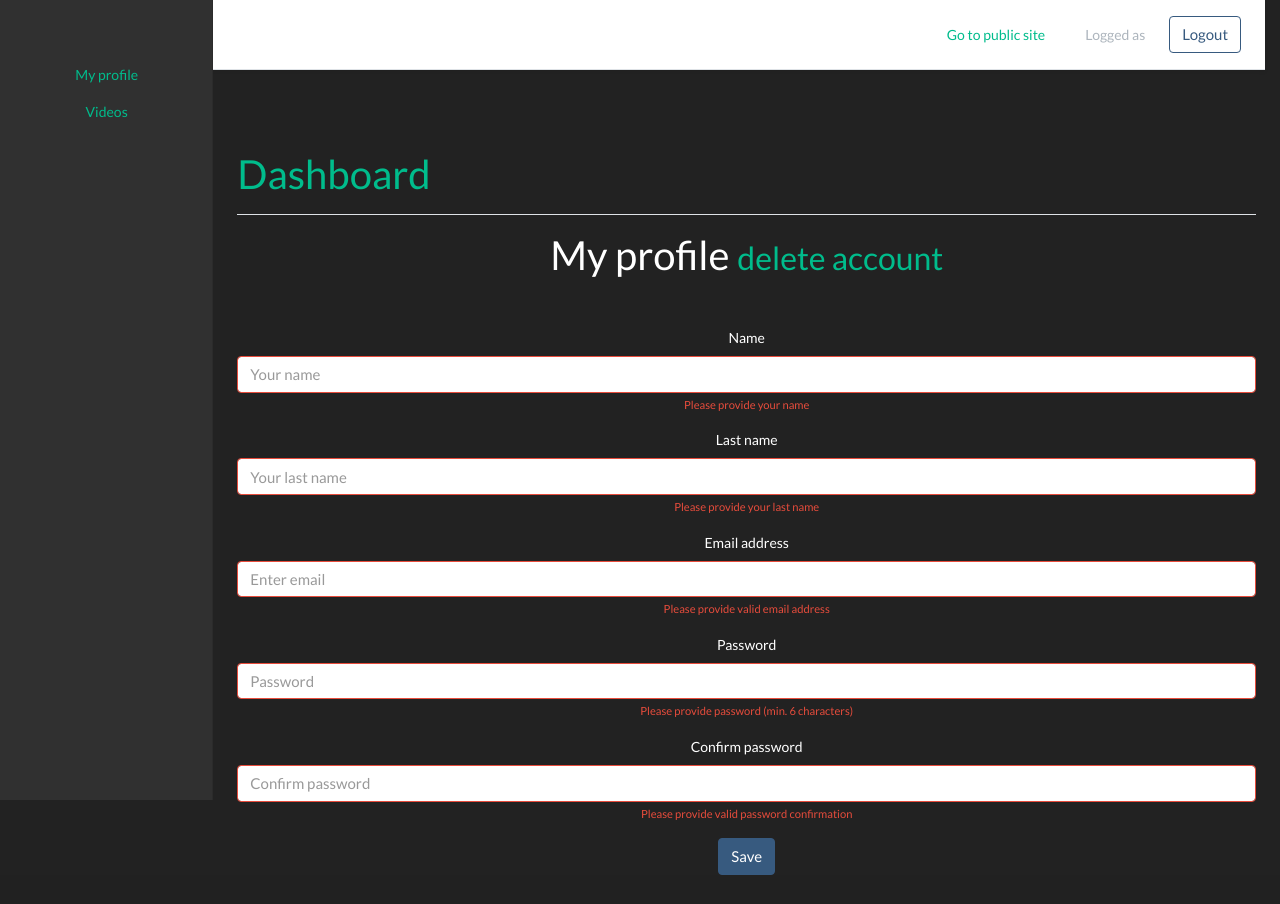
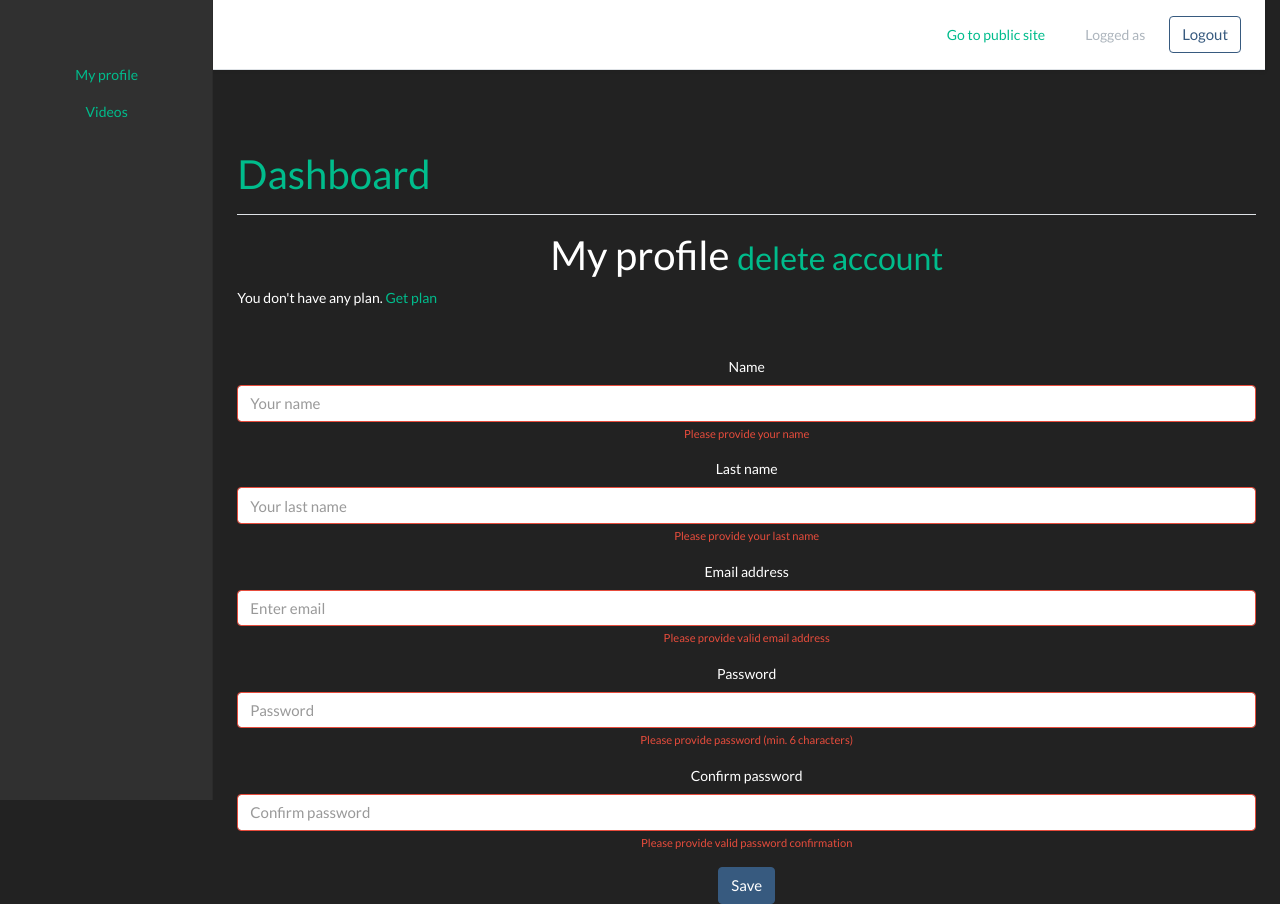
Before and after one commit to gomez-fernando/my-videos-sf5, a Symfony app: template templates/admin/my_profile.html.twig in a window 1280 px wide. Before the commit the page ends 875 px from the top, so only its background shows below. Run offline with Twig, Linux system fonts and the light colour scheme; the template is opened without the code that fills it, so the values that code supplies are empty; some libraries are stand-ins or nearby versions.

Commit message:
get subscription links redy

```diff
--- a/templates/admin/my_profile.html.twig
+++ b/templates/admin/my_profile.html.twig
@@ -2,19 +2,22 @@
 {% block mainadmin %}
 {#    {{ dump(subscription) }}#}
     <h2>My profile <small><a onclick="return confirm('Are you sure?');" href="#">delete account</a></small></h2>
-{#    {% if not is_granted('ROLE_ADMIN') %}#}
-{#        <p class="text-left">My plan - Pro. <a onclick="return confirm('Are you sure? This can not be undone. Remember also to cancel payment in your PayPal account.');"#}
-{#                                               href="#">cancel plan</a></p>#}
-{#        <p class="text-left">My plan - Free. <a href="{{ path('payment') }}">get paid plan</a></p>#}
-{#    {% endif %}#}
-    {% if not is_granted('ROLE_ADMIN') and subscription and subscription.getPlan in susbscription.getPlanDtaNames %}
-        <p class="text-left">
-            My plan - {{ subscription.getPlan|upper }}. <strong>Valid to: </strong>{{ subscription.validTo|date('Y-m-d') }}
-        </p>
 
+    {% if not is_granted('ROLE_ADMIN') and subscription and subscription.getPlan in subscription.getPlanDataNames %}
+
+        <p class="text-left">My plan - {{subscription.getPlan|upper}}. <b>valid to:</b> {{subscription.validTo|date('Y-m-d')}}
+            {% if subscription.validTo == null or subscription.paymentStatus == null %}
+                Plan is not active <a href="{{path('payment')}}">pay for plan</a> |
+            {% endif %}
+            {% if subscription.getPlan == subscription.getPlanDataNameByIndex(0) %}
+                <a href="{{path('pricing')}}">get paid plan</a> |
+            {% endif %}
+            <a onclick="return confirm('Are you sure? This can not be undone. Remember also to cancel payment in your PayPal account.');" href="{{path('cancel_plan')}}">cancel plan</a></p>
     {% elseif not is_granted('ROLE_ADMIN') %}
+        <p class="text-left">You don't have any plan. <a href="{{path('pricing')}}">Get plan</a></p>
+    {% endif %}
 
-    {% endif %}
+
     <form class="mt-5" method="POST" action="#">
         {% if is_granted('ROLE_ADMIN') %}
             <div class="form-group">
```
Also changed, not shown: src/Controller/Admin/MainController.php (+28 -6 lines). Lines whose indentation alone changed are shown as unchanged.
